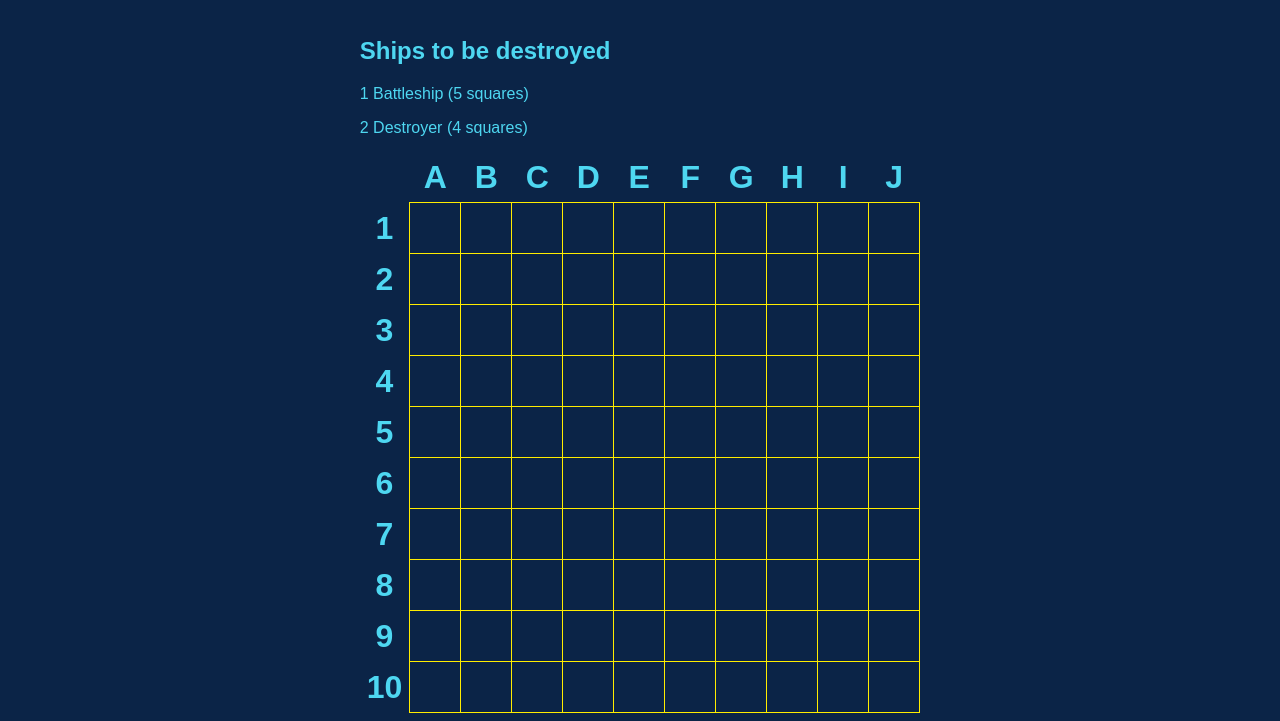
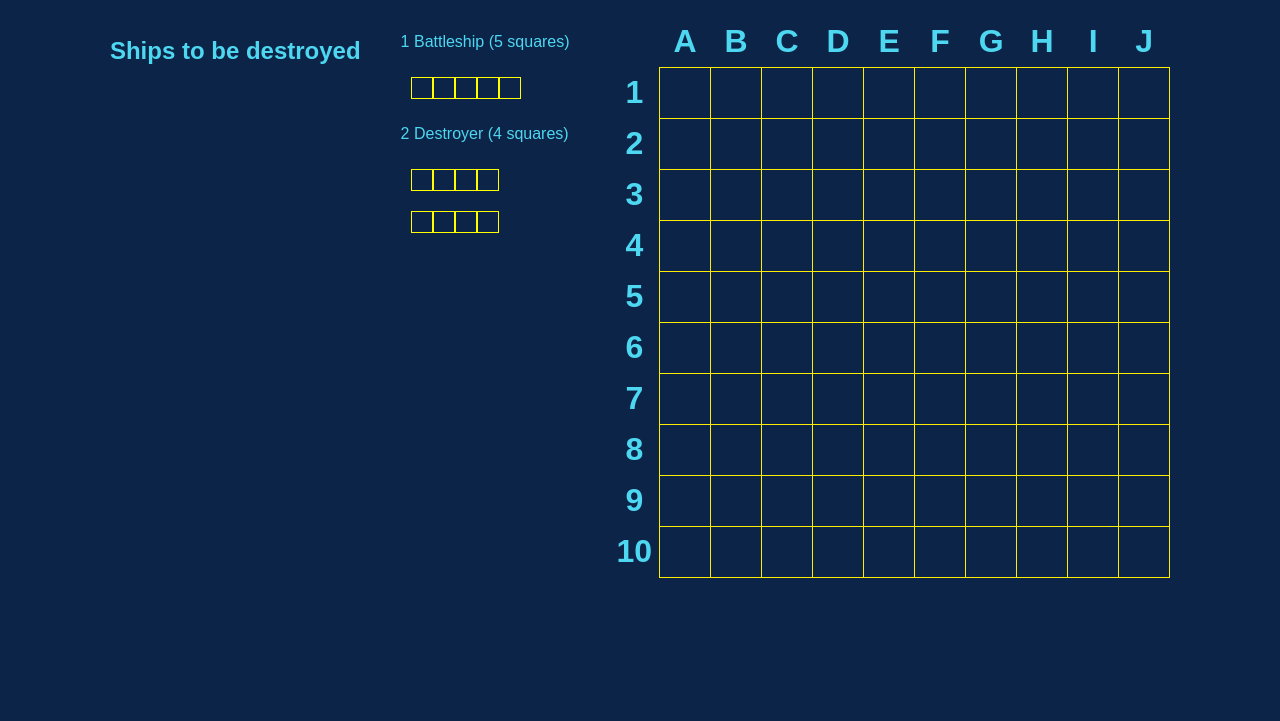
Before and after one commit to claurennt/Vanilla-Solo-Battleship, a website with bundled scripts: page public/index.html in a window 1280 px wide. Shown: the part 111-832 px from the top of the page. After the commit the page ends 800 px from the top, so only its background shows below. Built offline with nearby package versions, Linux system fonts and the light colour scheme.

Commit message:
feat: add styles

```diff
--- a/src/styles.css
+++ b/src/styles.css
@@ -21,6 +21,14 @@ svg {
 }
 h1 {
   font-size: clamp(1.5rem, 5vw, 3rem);
+}
+
+main {
+  display: flex;
+  justify-content: center;
+  align-items: flex-start;
+  gap: 40px;
+  flex-wrap: wrap;
 }
 
 table {
@@ -52,3 +60,13 @@ caption {
 td:not(thead td) {
   border: 1px solid #ffed00;
 }
+
+.ship-square {
+  width: 20px;
+  height: 20px;
+  border: 1px solid yellow;
+}
+.ship {
+  padding: 10px;
+  display: flex;
+}
```
